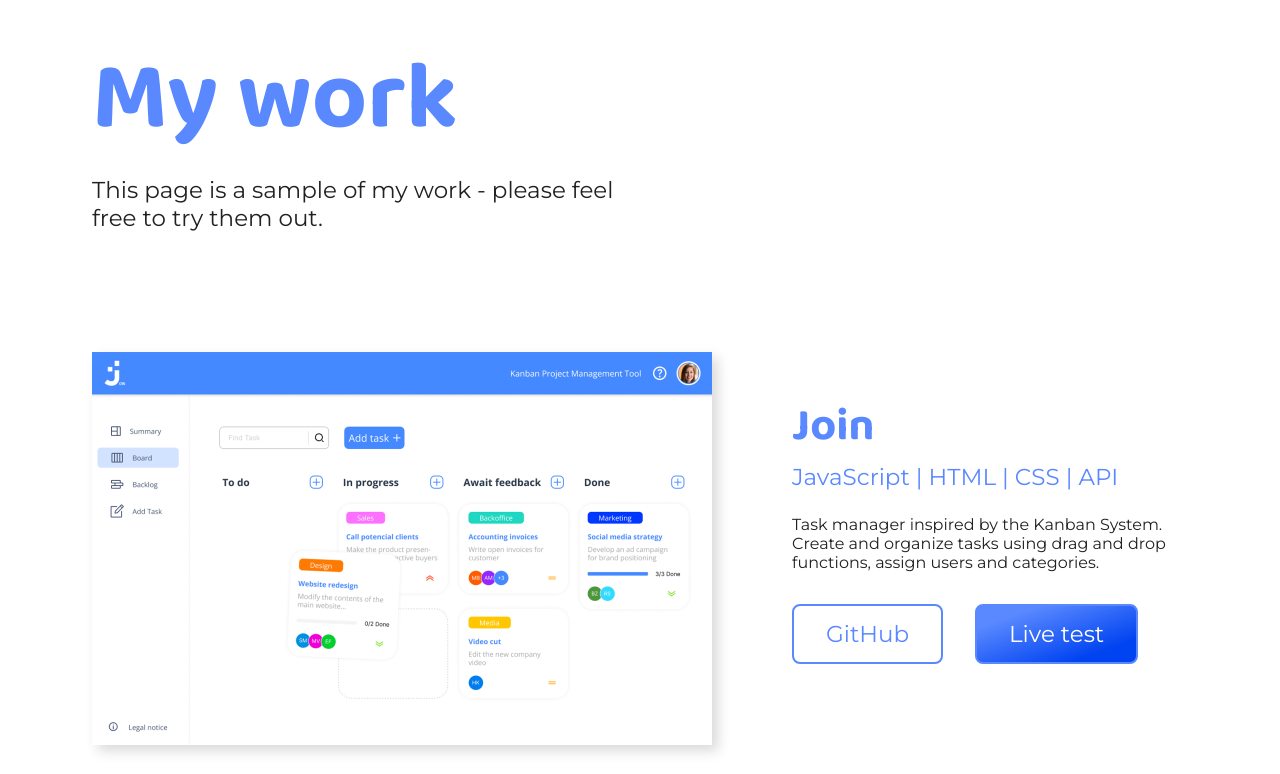
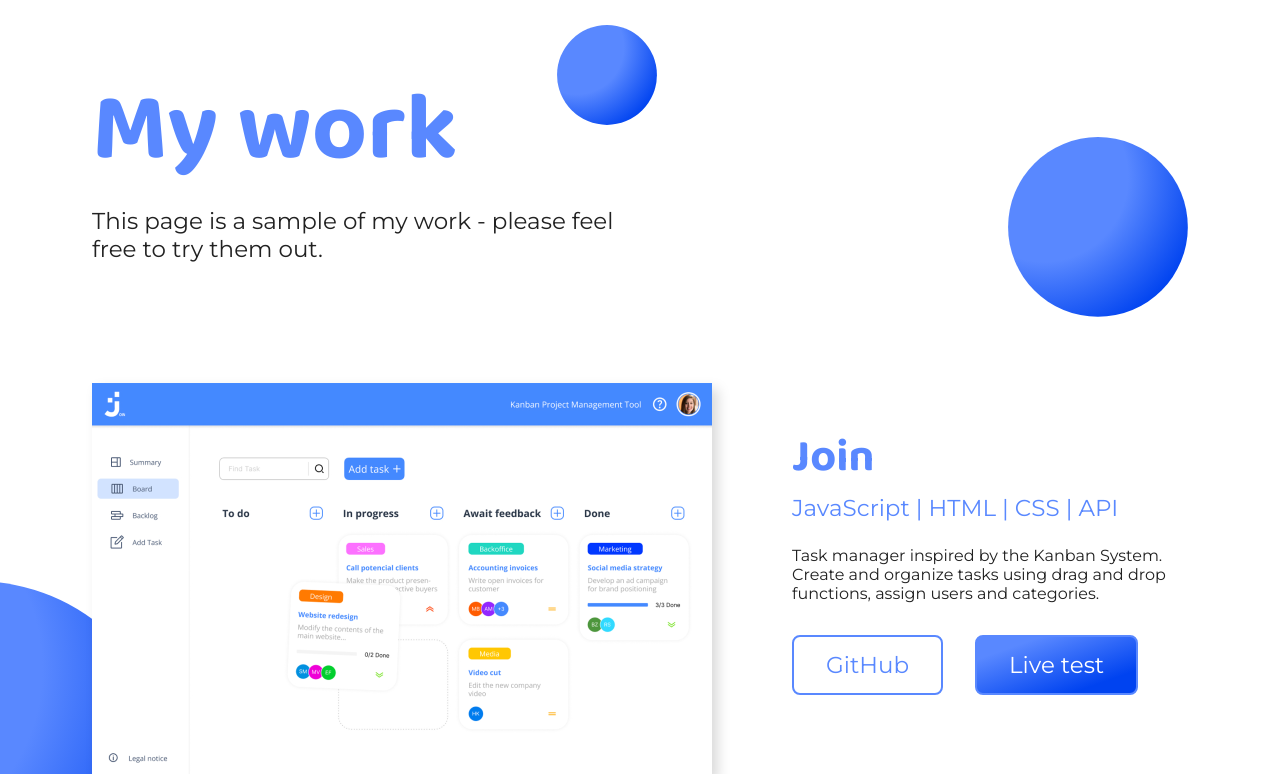
Before and after one commit to devkoepeli/portfolio, an Angular app: page / in a window 1280 px wide. Shown: the part 2200-2974 px from the top of the page. Built offline with nearby package versions, Linux system fonts and the light colour scheme.

Commit message:
style(my-work): ellipses added

```diff
--- a/src/app/main-content/my-work/my-work.component.html
+++ b/src/app/main-content/my-work/my-work.component.html
@@ -1,9 +1,12 @@
 <section>
     <div class="container">
         <div class="intro">
-            <h2>My work</h2>
+            <h2>My work
+                <img class="ellipse-1" src="./assets/img/ellipse.svg" alt="ellipse" draggable="false">
+            </h2>
             <p>This page is a sample of my work - please feel free to try them out.</p>
         </div>
+        <img class="ellipse-2" src="./assets/img/ellipse.svg" alt="ellipse" draggable="false">
 
         <app-work-sample *ngFor="let sample of workSamples, let i = index" [sample]="sample" [index]="i" [samplesLength]="workSamples.length"></app-work-sample>
     </div>
--- a/src/app/main-content/my-work/my-work.component.scss
+++ b/src/app/main-content/my-work/my-work.component.scss
@@ -4,6 +4,7 @@
 section {
     padding-top: 120px;
     padding-bottom: 120px;
+    overflow: hidden;
 }
 
 .intro {
@@ -14,6 +15,15 @@ section {
         color: $main-color;
         font-size: 96px;
         padding-bottom: 32px;
+
+        .ellipse-1 {
+            position: relative;
+            z-index: -1;
+            left: 80px;
+            bottom: 32px;
+            width: 100px;
+            display: inline-block;
+        }
     }
 
     p {
@@ -21,3 +31,14 @@ section {
         font-size: 23px;
     }
 }
+
+.ellipse-2 {
+    box-sizing: content-box;
+    position: absolute;
+    z-index: -1;
+    right: 0;
+    top: 80px;
+    padding-right: inherit;
+    width: 180px;
+    display: inline-block;
+}
--- a/src/app/main-content/my-work/work-sample/work-sample.component.html
+++ b/src/app/main-content/my-work/work-sample/work-sample.component.html
@@ -1,7 +1,12 @@
 <div class="work-sample" [class.jc-end]="index % 2 !== 0" [style.padding-bottom.px]="samplesLength - 1 == index ? 0 : null">
-    <a href="">
-        <img [src]="sample.image" [alt]="'Image of ' + sample.title">
-    </a>
+    <div class="sample-img-container">
+        <a href="">
+            <img class="sample-img" [src]="sample.image" [alt]="'Image of ' + sample.title">
+        </a>
+        <img *ngIf="index == 0" class="ellipse-3" src="./assets/img/ellipse.svg" alt="ellipse" draggable="false">
+        <img *ngIf="index == 1" class="ellipse-4" src="./assets/img/ellipse-left.svg" alt="ellipse" draggable="false">
+    </div>
+
     <div class="work-description" [class.ai-end]="index % 2 !== 0">
         <h3>{{ sample.title }}</h3>
         <div>{{ sample.tools }}</div>
--- a/src/app/main-content/my-work/work-sample/work-sample.component.scss
+++ b/src/app/main-content/my-work/work-sample/work-sample.component.scss
@@ -5,7 +5,27 @@
     @include flexbox($jc: start, $gap: 80px);
     padding-bottom: 120px;
 
-    img {
+    .sample-img-container {
+        position: relative;
+
+        .ellipse-3 {
+            position: absolute;
+            z-index: -1;
+            top: 50%;
+            left: -50%;
+            width: 390px;
+        }
+
+        .ellipse-4 {
+            position: absolute;
+            z-index: -1;
+            bottom: -40%;
+            left: 25%;
+            width: 240px;
+        }
+    }
+
+    .sample-img {
         box-shadow: 6px 6px 12px rgba(0, 0, 0, 0.15);
         transition: all .15s ease-in-out;
         cursor: pointer;
--- a/src/app/main-content/my-work/work-sample/work-sample.component.ts
+++ b/src/app/main-content/my-work/work-sample/work-sample.component.ts
@@ -1,3 +1,4 @@
+import { CommonModule } from '@angular/common';
 import { Component, Input } from '@angular/core';
 
 interface sample {
@@ -10,7 +11,7 @@ interface sample {
 @Component({
   selector: 'app-work-sample',
   standalone: true,
-  imports: [],
+  imports: [CommonModule],
   templateUrl: './work-sample.component.html',
   styleUrl: './work-sample.component.scss'
 })
```
Also changed, not shown: src/assets/img/Ellipse 5.svg (deleted), src/assets/img/ellipse-left.svg (added).
